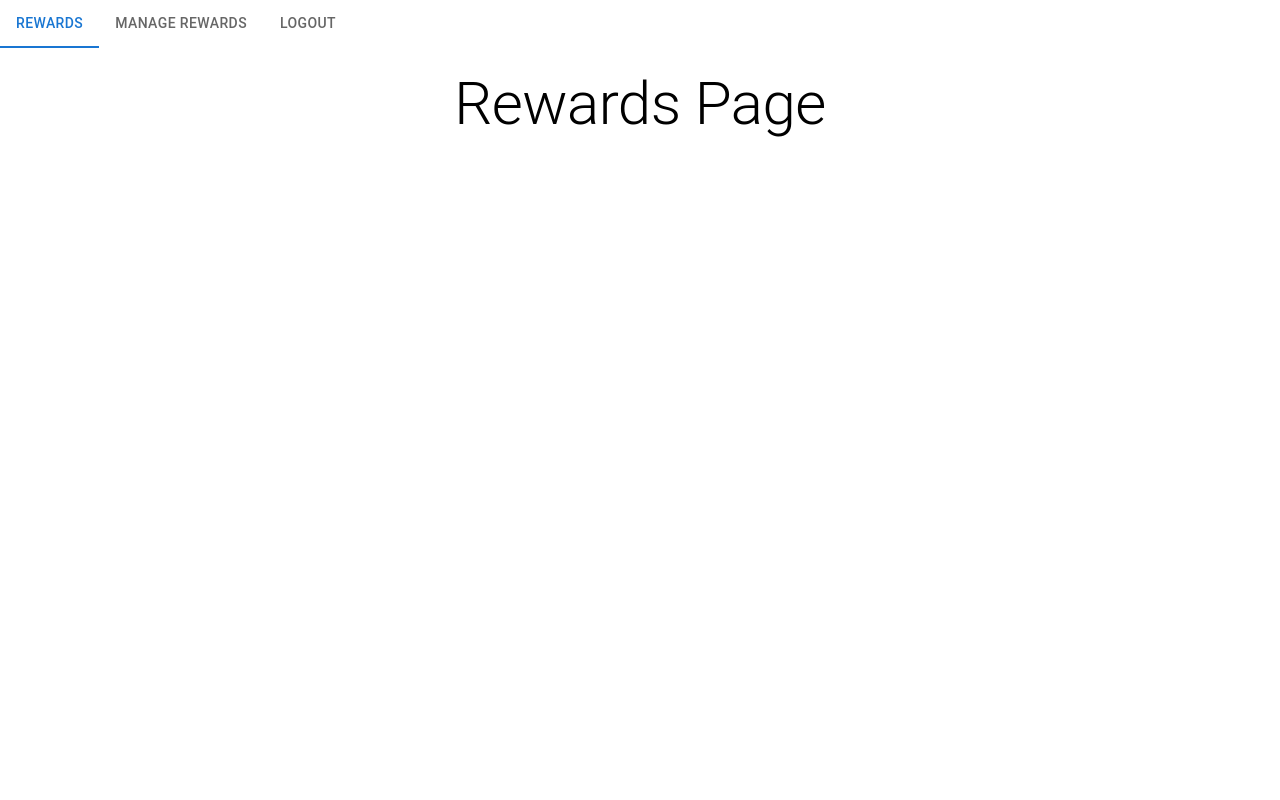
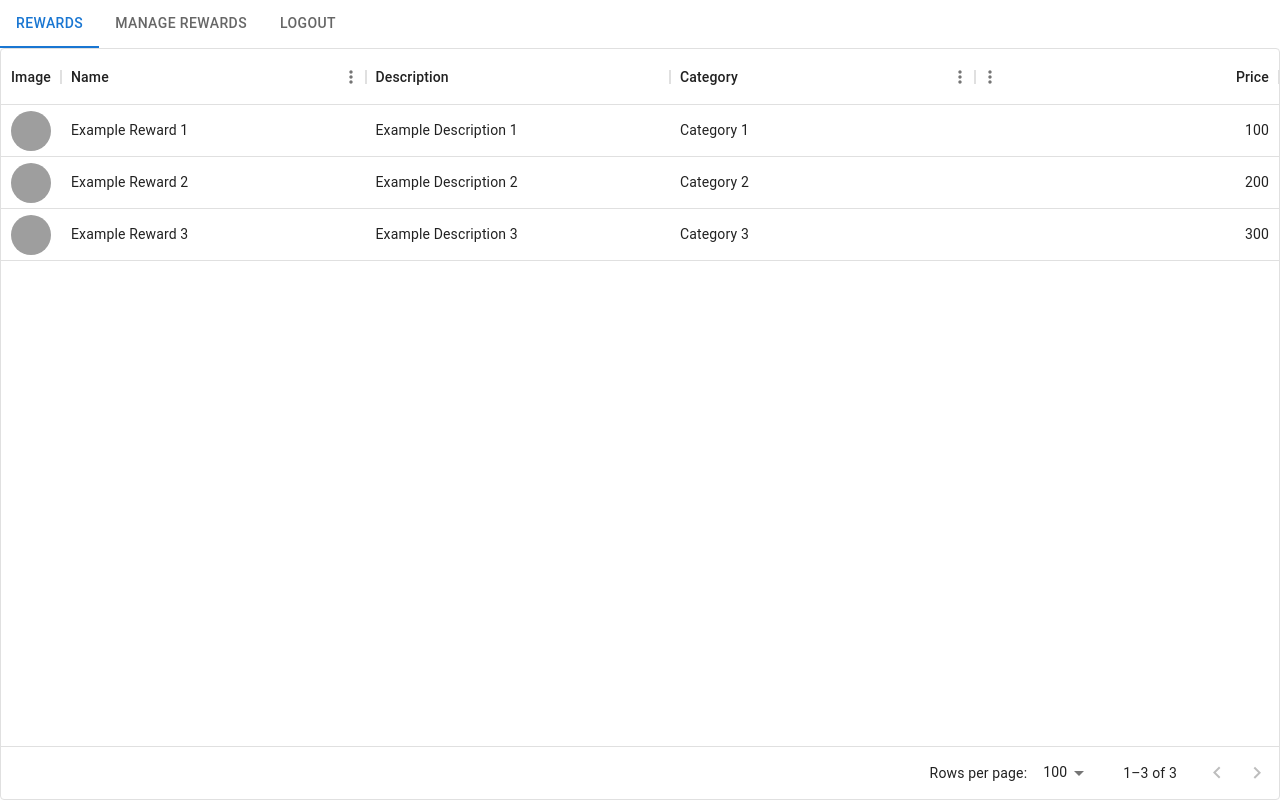
Before and after one commit to xtrs84zk/FullStackHomework, a React (Create React App) app in the folder frontend/: page /login in a window 1280 px wide. Both pictures are taken after a click on the button "LOGIN". Built offline with nearby package versions, Linux system fonts and the light colour scheme; grey boxes are pictures that could not be loaded.

Commit message:
Display a table with mock rewards

```diff
--- a/frontend/package.json
+++ b/frontend/package.json
@@ -7,6 +7,7 @@
     "@emotion/styled": "^11.11.0",
     "@mui/material": "^5.14.16",
     "@mui/styled-engine-sc": "^6.0.0-alpha.4",
+    "@mui/x-data-grid": "^6.18.0",
     "@reduxjs/toolkit": "^1.9.7",
     "@testing-library/jest-dom": "^5.17.0",
     "@testing-library/react": "^13.4.0",
--- a/frontend/src/routes/Rewards/index.tsx
+++ b/frontend/src/routes/Rewards/index.tsx
@@ -1,12 +1,88 @@
 import React from "react";
-import { Container } from "./styles";
-import { Typography } from "@mui/material";
+import { CellImage, Container } from "./styles";
+import { DataGrid, GridColDef } from '@mui/x-data-grid';
+import { Reward } from "../../types";
+
+/**
+ * Rewards should have a name, description,
+ * price, category, and image URL.
+ */
+
+const columns: GridColDef[] = [
+  {
+    field: 'image',
+    headerName: 'Image',
+    width: 60,
+    sortable: false,
+    disableColumnMenu: true,
+    renderCell: (params) => (
+      <CellImage
+        src={params.value as string}
+        alt={params.value as string}
+        height="100%"
+      />
+    ),
+  },
+  {
+    field: 'name',
+    headerName: 'Name',
+    minWidth: 150,
+    flex: 1,
+  },
+  {
+    field: 'description',
+    headerName: 'Description',
+    minWidth: 200,
+    flex: 1,
+    sortable: false,
+    disableColumnMenu: true,
+  },
+
+  {
+    field: 'category',
+    headerName: 'Category',
+    width: 200,
+    flex: 1,
+  },
+  {
+    field: 'price',
+    headerName: 'Price',
+    type: 'number',
+    width: 20,
+    flex: 1,
+  },
+];
+
+const mockRows = [
+  {
+    id: "d9634c81-d539-4d81-868a-0eb0700f384b",
+    name: 'Example Reward 1',
+    category: 'Category 1',
+    price: 100,
+    description: 'Example Description 1',
+    image: 'https://picsum.photos/200/300'
+  },
+  {
+    id: "c89b5425-3d22-468f-8343-820202d7e1ff",
+    name: 'Example Reward 2',
+    category: 'Category 2',
+    price: 200,
+    description: 'Example Description 2',
+    image: 'https://picsum.photos/200/300'
+  },
+  {
+    id: "7158c483-c626-4d8f-bfb8-0732aa0a33ff",
+    name: 'Example Reward 3',
+    category: 'Category 3',
+    price: 300,
+    description: 'Example Description 3',
+    image: 'https://picsum.photos/200/300'
+  }
+] satisfies Reward[];
 
 const RewardsPage = () => {
   return <Container>
-    <Typography variant="h2">
-      Rewards Page
-    </Typography>
+    <DataGrid columns={columns} rows={mockRows} disableColumnSelector />
   </Container>;
 };
 
--- a/frontend/src/routes/Rewards/styles.ts
+++ b/frontend/src/routes/Rewards/styles.ts
@@ -4,6 +4,10 @@ export const Container = styled.div`
   display: flex;
   flex: 1;
   flex-direction: column;
-  align-items: center;
-  padding-top: 20px;
 `;
+
+export const CellImage = styled.img`
+  width: 40px;
+  height: 40px;
+  border-radius: 50%;
+`;
--- /dev/null
+++ b/frontend/src/types/index.ts
@@ -0,0 +1,8 @@
+export type Reward = {
+  id: string;
+  name: string;
+  description: string;
+  price: number;
+  category: string;
+  image: string;
+}
```
Also changed, not shown: 1 other file (tests, documents, lock files or other folders).
